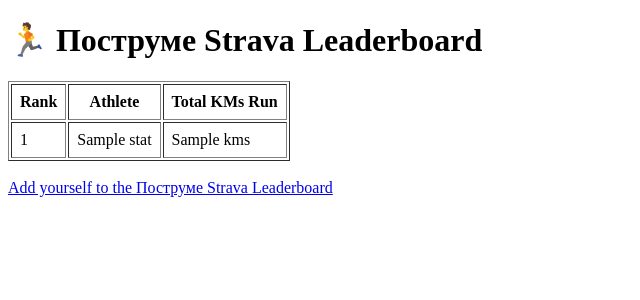
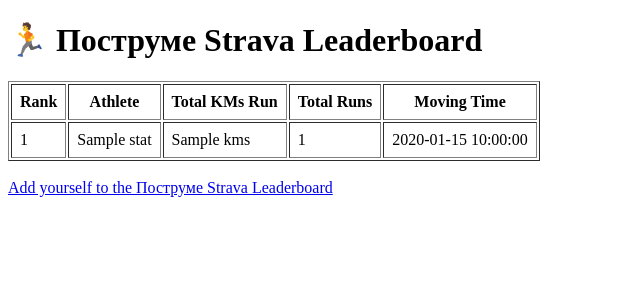
Before and after one commit to ipgur/strava-flask-leaderboard, a Flask app: template templates/home.html in a window 1280 px wide. Shown: the top 300 px of the page, without its empty margins (0-640 px from the left). Run offline with Flask 3, Linux system fonts and the light colour scheme; the template is opened without the code that fills it: most values are stand-ins (such as "Sample title", 1, 10 or a date in 2020).

Commit message:
Add two new columns

```diff
--- a/app.py
+++ b/app.py
@@ -119,13 +119,16 @@
 
             # Extract total distance for the current year in meters
             total_meters = ytd_run_totals.get('distance', 0)
-            print(total_meters)
+            total_runs = ytd_run_totals.get('count', 0)
+            total_time = ytd_run_totals.get('moving_time', 0) / 3600
 
             # Convert meters to kilometers
             total_kms = total_meters / 1000  # Convert meters to kilometers
             stats.append({
                 "name": f"{user.firstname} {user.lastname}",
-                "kms": round(total_kms, 2)  # Round to 2 decimal places
+                "kms": round(total_kms, 2),  # Round to 2 decimal places
+                "count": round(total_runs, 2),  # Round to 2 decimal places
+                "time": round(total_time, 2),  # Round to 2 decimal places
             })
     # Sort stats by 'kms' in descending order (highest kilometers first)
     stats.sort(key=lambda x: x["kms"], reverse=True)
--- a/templates/home.html
+++ b/templates/home.html
@@ -12,6 +12,8 @@
                 <th>Rank</th>
                 <th>Athlete</th>
                 <th>Total KMs Run</th>
+                <th>Total Runs</th>
+                <th>Moving Time </th>
             </tr>
         </thead>
         <tbody>
@@ -20,6 +22,8 @@
                     <td>{{ loop.index }}</td>
                     <td>{{ stat.name }}</td>
                     <td>{{ stat.kms }}</td>
+                    <td>{{ stat.count }}</td>
+                    <td>{{ stat.time }}</td>
                 </tr>
             {% endfor %}
         </tbody>
```
